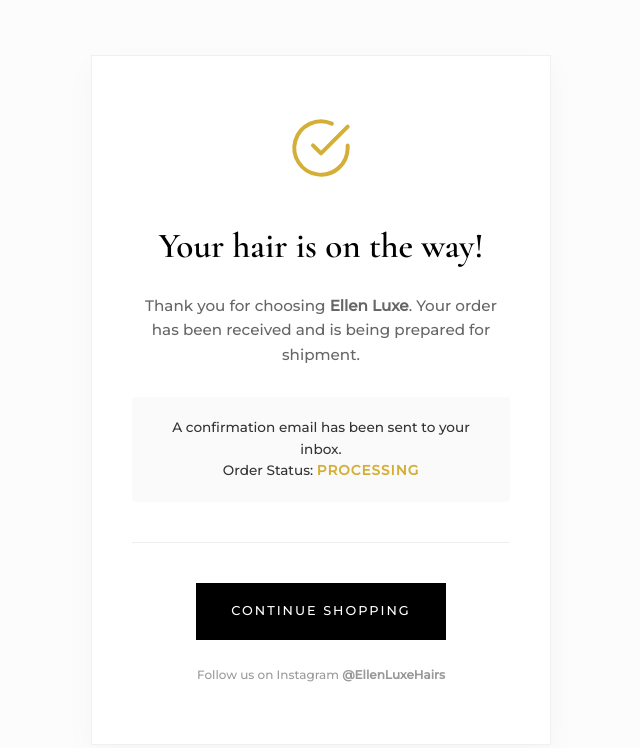
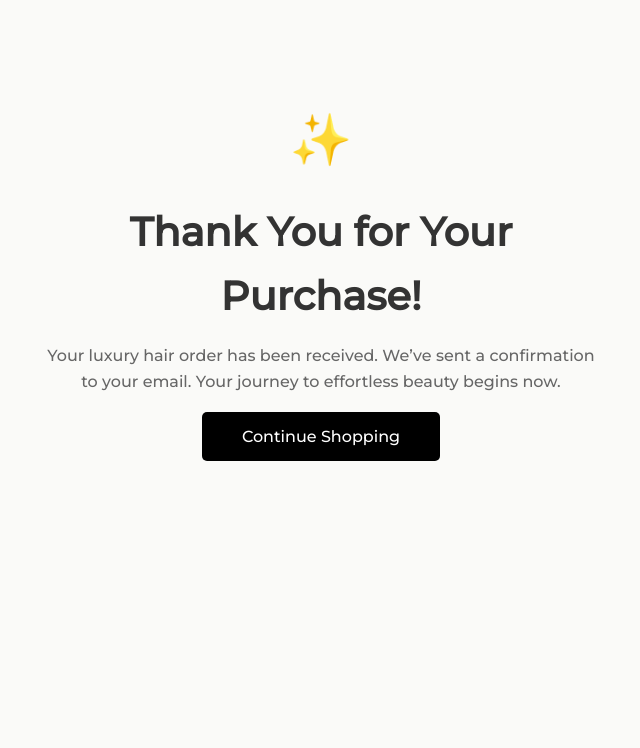
Before and after one commit to Nanakay62/ellen-luxe-hair-g, a plain HTML site: page success.html in a window 1280 px wide. Shown: the whole page, without its empty margins (319-959 px from the left). Drawn offline with nearby package versions, Linux system fonts and the light colour scheme.

Commit message:
Revise success page HTML structure and styles
Updated the success page layout and styling.

```diff
--- a/success.html
+++ b/success.html
@@ -5,35 +5,21 @@
     <meta name="viewport" content="width=device-width, initial-scale=1.0">
     <title>Order Confirmed - Ellen Luxe Hairs</title>
     <link rel="stylesheet" href="styles.css">
-    <link href="https://fonts.googleapis.com/css2?family=Cormorant+Garamond:wght@400;600&family=Montserrat:wght@300;500&display=swap" rel="stylesheet">
+    <link href="https://fonts.googleapis.com/css2?family=Cormorant+Garamond:wght@600&family=Montserrat:wght@300;500&display=swap" rel="stylesheet">
+    <style>
+        .success-container { text-align: center; padding: 100px 20px; max-width: 600px; margin: 0 auto; }
+        .success-icon { font-size: 50px; color: #d4af37; margin-bottom: 20px; }
+        h1 { family: 'Cormorant Garamond'; font-size: 2.5rem; margin-bottom: 15px; }
+        p { margin-bottom: 30px; color: #666; line-height: 1.6; }
+        .back-btn { background: #000; color: #fff; padding: 15px 40px; text-decoration: none; border-radius: 5px; font-weight: 500; }
+    </style>
 </head>
-<body class="success-page">
-
+<body>
     <div class="success-container">
-        <div class="success-card">
-            <div class="confetti-icon">
-                <svg width="64" height="64" viewBox="0 0 24 24" fill="none" stroke="#d4af37" stroke-width="1.5" stroke-linecap="round" stroke-linejoin="round">
-                    <path d="M22 11.08V12a10 10 0 1 1-5.93-9.14"></path>
-                    <polyline points="22 4 12 14.01 9 11.01"></polyline>
-                </svg>
-            </div>
-
-            <h1 class="success-title">Your hair is on the way!</h1>
-            <p class="success-message">Thank you for choosing <strong>Ellen Luxe</strong>. Your order has been received and is being prepared for shipment.</p>
-
-            <div class="order-details-mini">
-                <p>A confirmation email has been sent to your inbox.</p>
-                <p>Order Status: <span class="status-badge">Processing</span></p>
-            </div>
-
-            <hr class="success-divider">
-
-            <div class="success-actions">
-                <a href="index.html" class="primary-btn">Continue Shopping</a>
-                <p class="follow-text">Follow us on Instagram <strong>@EllenLuxeHairs</strong></p>
-            </div>
-        </div>
+        <div class="success-icon">✨</div>
+        <h1>Thank You for Your Purchase!</h1>
+        <p>Your luxury hair order has been received. We’ve sent a confirmation to your email. Your journey to effortless beauty begins now.</p>
+        <a href="index.html" class="back-btn">Continue Shopping</a>
     </div>
-
 </body>
 </html>
```
